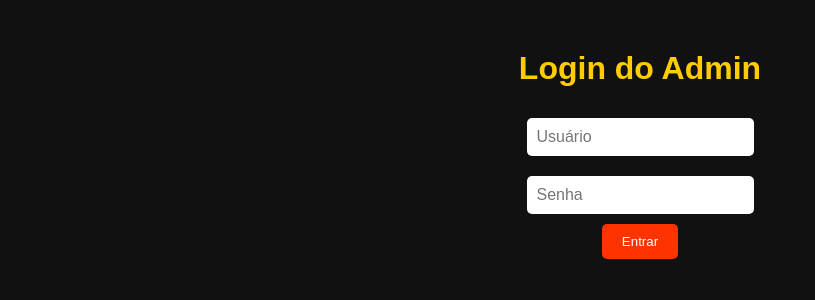
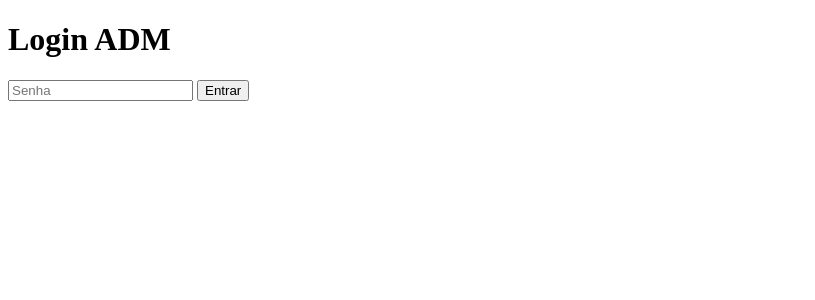
Before and after one commit to dudua9356-beep/sala-ff, a Flask app: template templates/admin_login.html in a window 1280 px wide. Shown: the top 300 px of the page, without its empty margins (0-815 px from the left). Run offline with Flask 3, Linux system fonts and the light colour scheme; the template is opened without the code that fills it, so the values that code supplies are empty.

Commit message:
Update admin_login.html

```diff
--- a/templates/admin_login.html
+++ b/templates/admin_login.html
@@ -1,23 +1,16 @@
+<!-- adm_login.html -->
 <!DOCTYPE html>
-<html lang="pt-br">
+<html lang="pt-BR">
 <head>
-    <meta charset="UTF-8">
-    <title>Admin - Sala FF</title>
-    <style>
-        body { background-color: #111; color: #ffcc00; font-family: "Arial", sans-serif; text-align: center; }
-        h1 { margin-top: 50px; }
-        input { padding: 10px; margin: 10px; border-radius: 5px; border: none; font-size: 1em; }
-        button { padding: 10px 20px; background-color: #ff3300; color: #fff; border: none; border-radius: 5px; cursor: pointer; }
-    </style>
+<meta charset="UTF-8">
+<title>ADM Login</title>
 </head>
 <body>
-    <h1>Login do Admin</h1>
-    <form method="POST" action="{{ url_for('admin_login') }}">
-        <input type="text" name="usuario" placeholder="Usuário" required>
-        <br>
-        <input type="password" name="senha" placeholder="Senha" required>
-        <br>
-        <button type="submit">Entrar</button>
-    </form>
+<h1>Login ADM</h1>
+{% if erro %}<p style="color:red">{{ erro }}</p>{% endif %}
+<form method="POST">
+<input type="password" name="senha" placeholder="Senha" required>
+<button type="submit">Entrar</button>
+</form>
 </body>
 </html>
```
